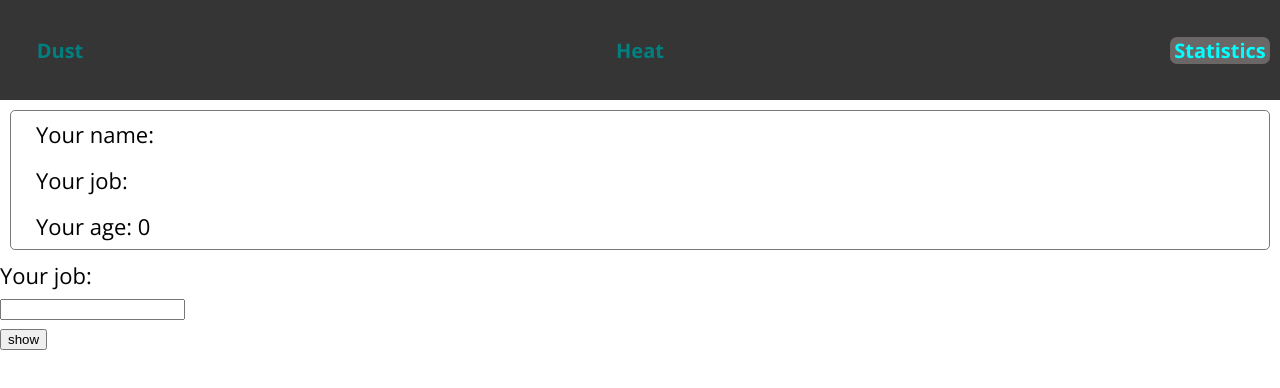
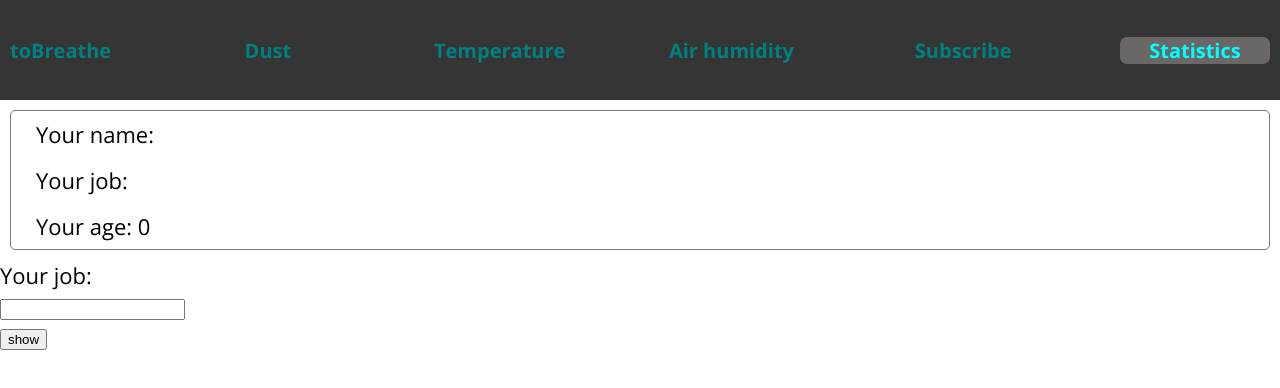
Before and after one commit to MissWWSwimt/final-project, a React (Create React App) app: page /statistics in a window 1280 px wide. Shown: the top 388 px of the page. Built offline with nearby package versions, Linux system fonts and the light colour scheme.

Commit message:
added routers for all pages, added nav_items, nav_items css, logo

```diff
--- a/src/App.js
+++ b/src/App.js
@@ -1,9 +1,12 @@
 import React from 'react'
 import { Route, BrowserRouter, Switch } from 'react-router-dom'
 import Statistics from './pages/Statistics'
-import Heat from './pages/Heat'
 import Dust from './pages/Dust'
-import NotFoundPage from './pages/NotFound'
+import Temperature from './pages/Temperature'
+import AirHumidity from './pages/AirHumidity'
+import Subscribe from './pages/Subscribe'
+import Logo from './components/Nav/Logo'
+// import NotFoundPage from './pages/NotFound'
 
 
 function App() {
@@ -11,9 +14,11 @@ function App() {
     <BrowserRouter>
       <Switch>
         <Route path="/statistics" component={Statistics} exact />
-        <Route path="/heat" component={Heat} exact />
+        <Route path="/subscribe" component={Subscribe} exact />
+        <Route path="/temperature" component={Temperature} exact />
         <Route path="/" component={Dust} exact />
-        <Route component={NotFoundPage} />
+        <Route path="/air-humidity" component={AirHumidity} exact />
+        <Route path="about_us" component={Logo} />
       </Switch>
     </BrowserRouter>
   )
--- /dev/null
+++ b/src/components/Nav/Logo.js
@@ -0,0 +1,11 @@
+import React from 'react'
+
+function Logo() {
+  return (
+    <div className="logo">
+      <a href="/about_us">toBreathe</a>
+    </div>
+  )
+}
+
+export default Logo
--- a/src/components/Nav/index.js
+++ b/src/components/Nav/index.js
@@ -1,11 +1,13 @@
 import React from 'react'
 import { NavLink } from 'react-router-dom'
-// import Logo from '../Logo'
+import Logo from './Logo'
 import './nav.css'
 
 const navItems = [
   { id: 1, link: '/', text: 'Dust' },
-  { id: 2, link: '/heat', text: 'Heat' },
+  { id: 2, link: '/temperature', text: 'Temperature' },
+  { id: 3, link: '/air-humidity', text: 'Air humidity' },
+  { id: 4, link: '/subscribe', text: 'Subscribe' },
   { id: 3, link: '/statistics', text: 'Statistics' },
   // { id: 4, link: '/contacts', text: 'Contacts' },
 
@@ -15,7 +17,7 @@ const navItems = [
 function Nav() {
   return (
     <div className="nav">
-      {/* <Logo /> */}
+      <Logo />
       {
             navItems.map((item) => (
               <NavLink
--- a/src/components/Nav/nav.css
+++ b/src/components/Nav/nav.css
@@ -20,7 +20,7 @@
 
 
 .nav a{
-  width: 100px;
+  width: 150px;
   text-align: center;
   -moz-transition: all 1s ease-out;
   -o-transition: all 1s ease-out;
@@ -32,3 +32,15 @@
   -moz-transform: scale(1.2);
   -o-transform: scale(1.2);
   }
+
+    div.scrollmenu {
+      white-space: nowrap;
+      overflow: auto;
+      /* -webkit-mask-image: linear-gradient(.25turn, black, 98%, transparent); */
+      /* mask-image: linear-gradient(.25turn, black, 98%, transparent); */
+    }
+
+    div.scrollmenu a {
+      display: inline-block;
+
+    }
```
Also changed, not shown: src/pages/Subscribe/index.js (added), src/pages/Temperature/index.js (renamed from src/pages/Heat/index.js), src/pages/index.js (added), 1 other file (tests, documents, lock files or other folders).
